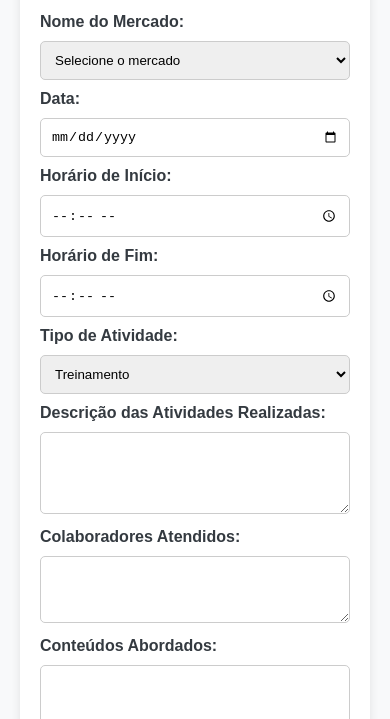
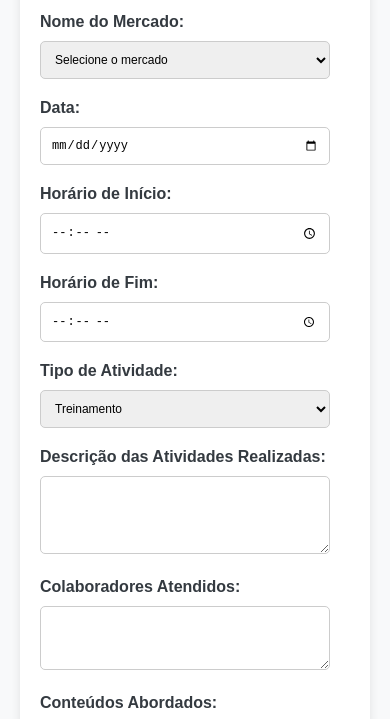
Before and after one commit to DFmaximo/relatorio, a plain HTML site: page index.html in a window 390 px wide. Shown: the part 115-834 px from the top of the page. Drawn offline with nearby package versions, Linux system fonts and the light colour scheme.

Commit message:
ajustando pro safari

```diff
--- a/index.html
+++ b/index.html
@@ -20,15 +20,17 @@
         label {
             font-weight: bold;
             margin-top: 10px;
+            display: block; /* Adicionado para alinhamento correto */
         }
 
         input, textarea, select {
-            width: 100%;
+            width: calc(100% - 20px); /* Ajuste para melhor espaçamento */
             padding: 10px;
             margin: 10px 0;
             border-radius: 5px;
             border: 1px solid #ccc;
             box-sizing: border-box;
+            font-size: 14px; /* Tamanho da fonte ajustado */
         }
 
         button {
@@ -39,6 +41,7 @@
             cursor: pointer;
             border-radius: 5px;
             width: 100%;
+            font-size: 16px; /* Tamanho da fonte ajustado */
         }
 
         button:hover {
@@ -57,6 +60,9 @@
         @media (max-width: 600px) {
             h1 {
                 font-size: 24px;
+            }
+            input, textarea, select {
+                font-size: 12px; /* Ajuste de tamanho para telas menores */
             }
         }
     </style>
```
